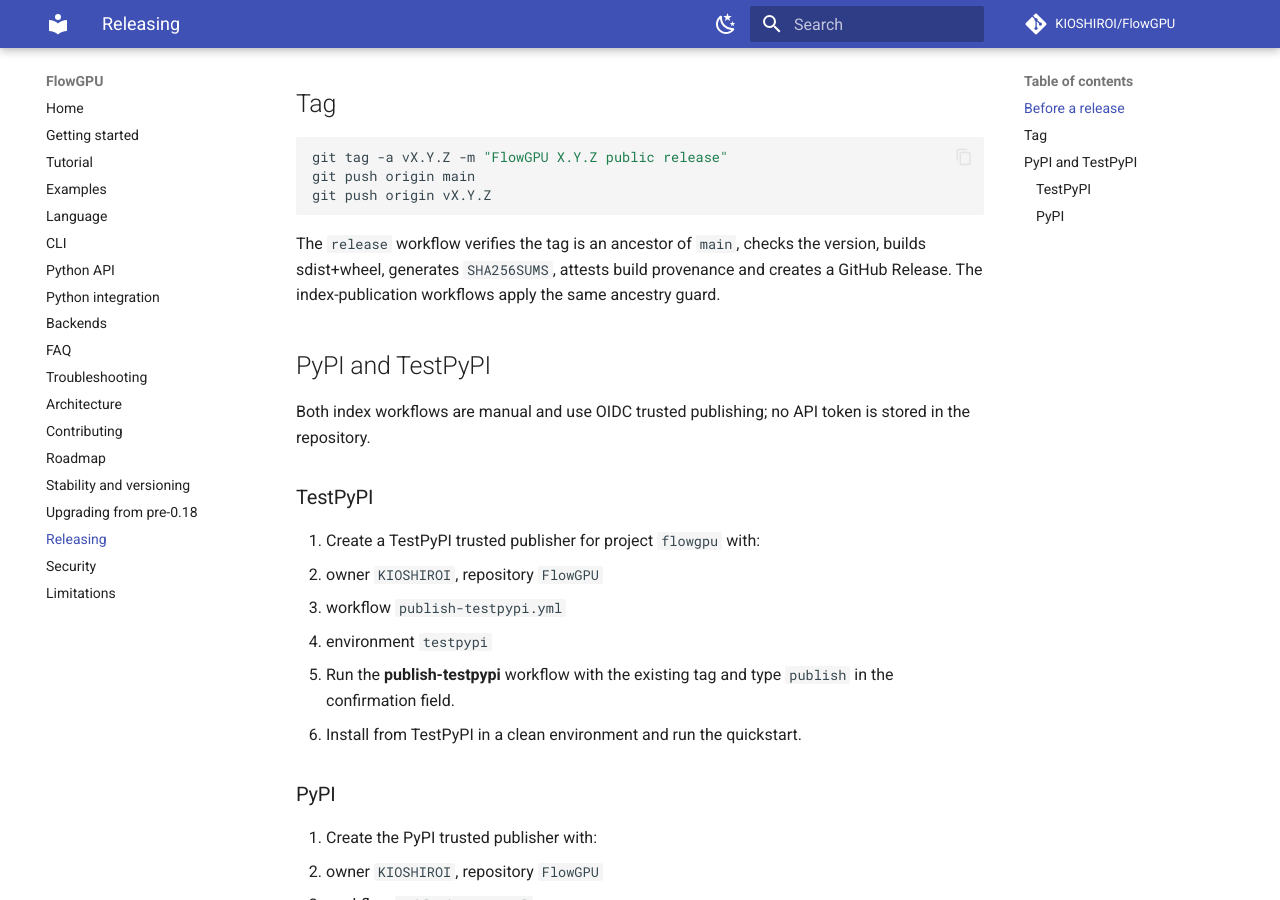
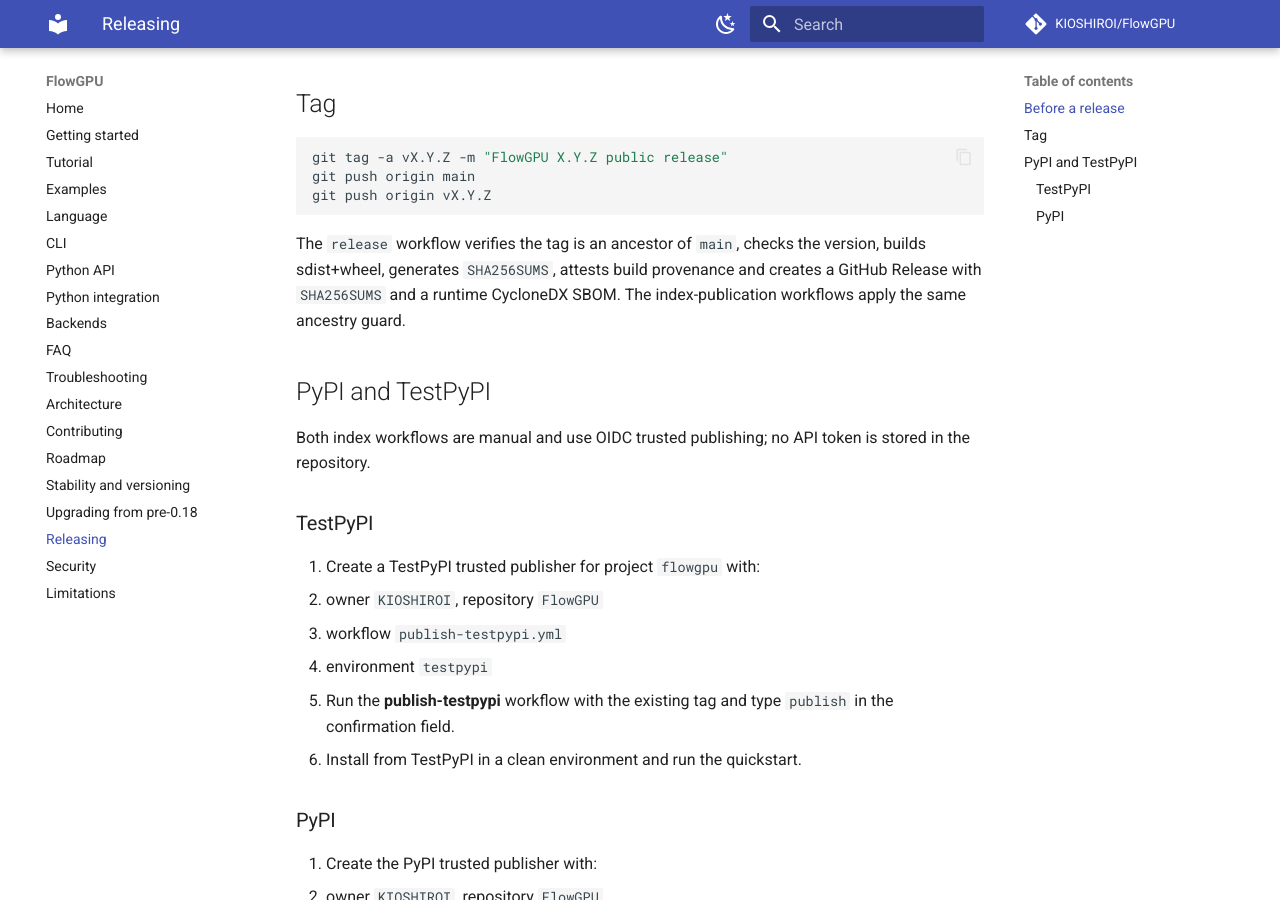
Before and after one commit to KIOSHIROI/FlowGPU, an MkDocs documentation site: the page built from docs/user-guide/releasing.md, in a window 1280 px wide and 900 px high, scrolled down 665 px. Built offline with MkDocs 1.6.1 and Material for MkDocs 9.7.7, drawn with Linux system fonts in a browser that asks for light colours; comment, search, counter and statistics services are not loaded.

Commit message:
Release 0.21.3: attach the runtime SBOM to releases
- Generate a CycloneDX runtime SBOM in the release workflow and include it in
  SHA256SUMS and the GitHub Release assets.
- Document the SBOM in the security and release guides.

```diff
--- a/docs/user-guide/releasing.md
+++ b/docs/user-guide/releasing.md
@@ -37,8 +37,8 @@ git push origin vX.Y.Z
 
 The `release` workflow verifies the tag is an ancestor of `main`, checks the
 version, builds sdist+wheel, generates `SHA256SUMS`, attests build provenance and
-creates a GitHub Release. The index-publication workflows apply the same
-ancestry guard.
+creates a GitHub Release with `SHA256SUMS` and a runtime CycloneDX SBOM. The
+index-publication workflows apply the same ancestry guard.
 
 ## PyPI and TestPyPI
 
--- a/pyproject.toml
+++ b/pyproject.toml
@@ -4,7 +4,7 @@ build-backend = "setuptools.build_meta"
 
 [project]
 name = "flowgpu"
-version = "0.21.2"
+version = "0.21.3"
 description = "A dataflow DSL compiler for GPU operator pipelines targeting Triton and a portable reference backend"
 authors = [{name = "The FlowGPU Authors"}]
 keywords = ["compiler", "triton", "dataflow", "dsl", "gpu", "llm"]
```
Also changed, not shown: CHANGELOG.md (+4 -0 lines), PUBLIC_RELEASE.md (+1 -1 lines), docs/user-guide/security.md (+1 -1 lines), 4 other files.
